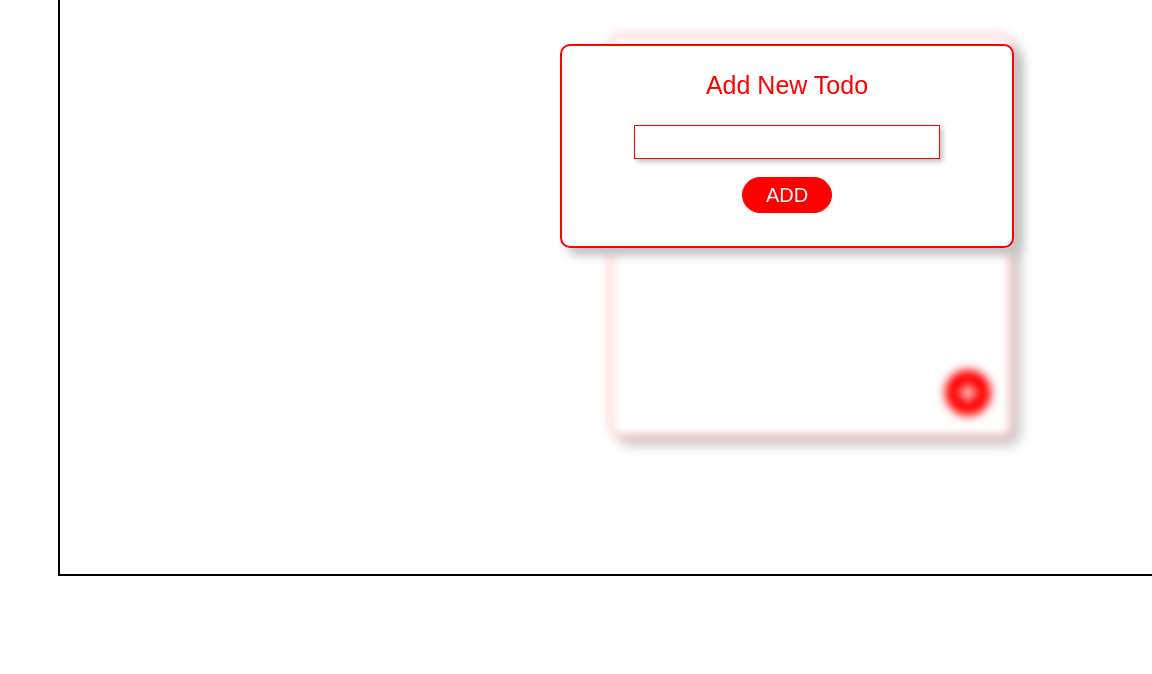
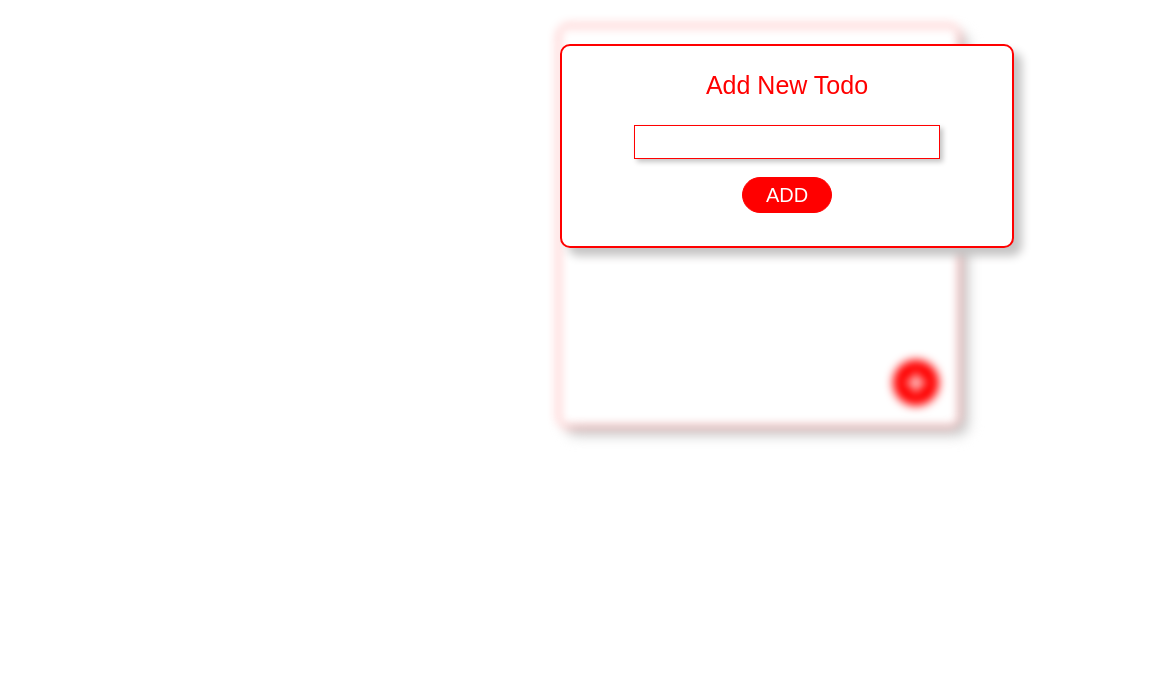
Before and after one commit to bsddv532/todo_mobile_app_UI, a plain HTML site: page new-item.html in a window 768 px wide. Shown: the part 236-910 px from the top of the page, 1152 px wide, since content can reach past the window. Drawn offline with Linux system fonts and the light colour scheme.

Commit message:
CSS Todo Mobile UI

```diff
--- a/new-item.css
+++ b/new-item.css
@@ -186,5 +186,12 @@ input.trip-p2{
         top: 280px;
         left: 280px;
     }
+}
 
+@media screen and (min-width: 750px) and (max-width: 770px){
+
+    #new-item-div{
+        border: none;
+        margin-left: 0px;
+    }
 }
```
Also changed, not shown: index.css (line endings or trailing spaces).
